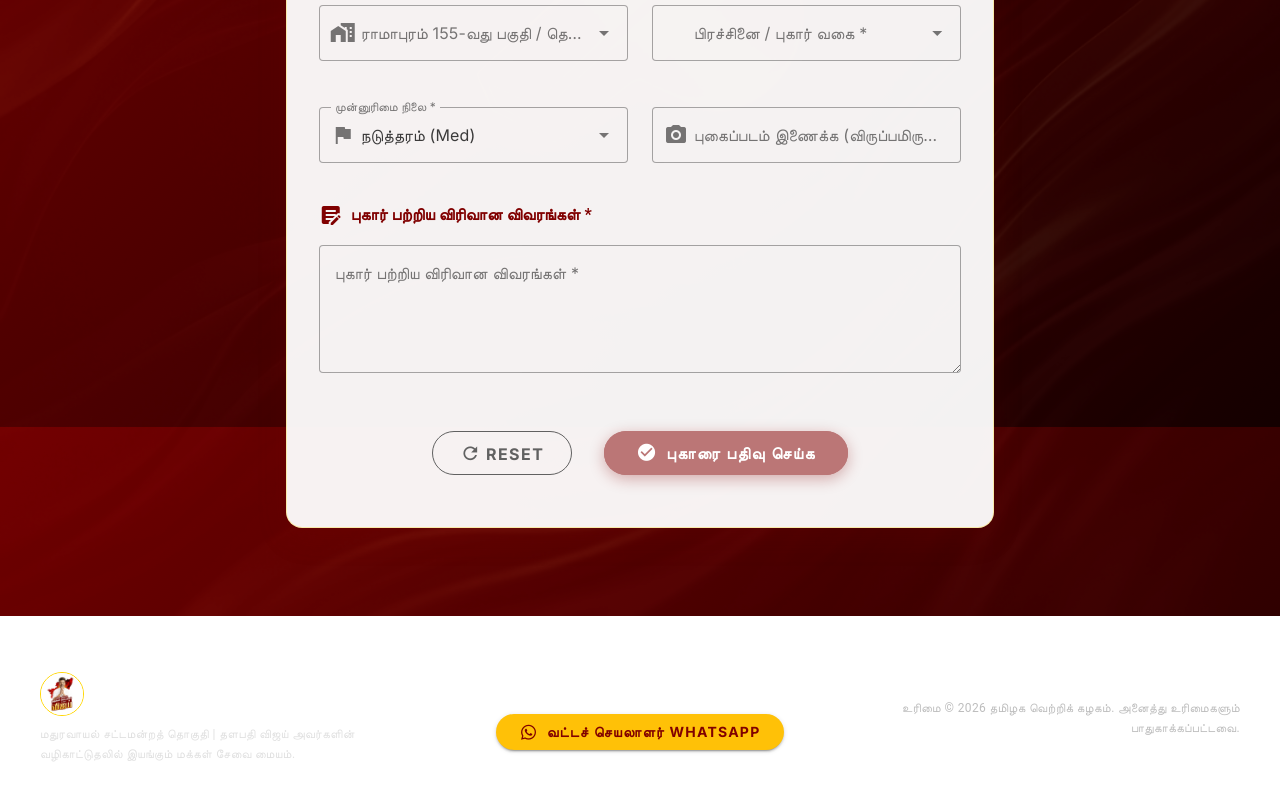
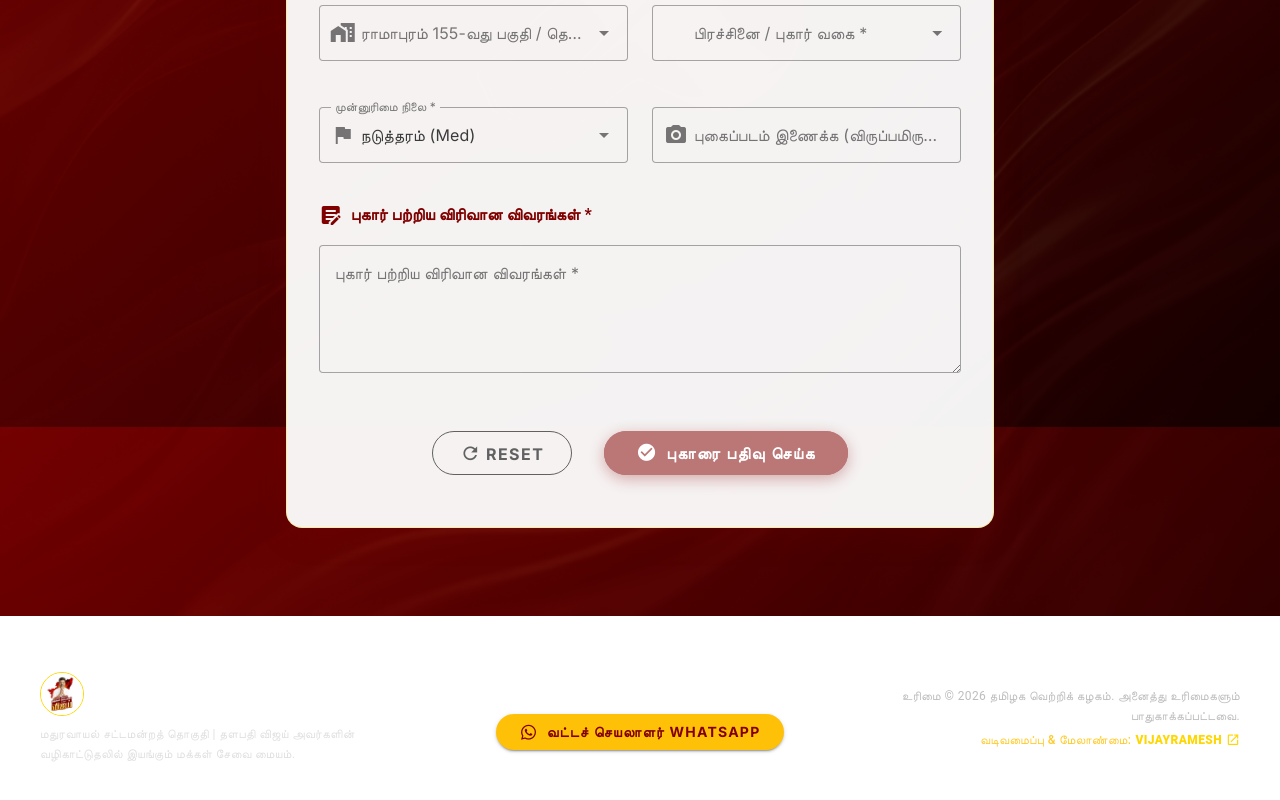
Before and after one commit to Vijayramesh26/tvk-155part, a Vue app: page / in a window 1280 px wide. Shown: the part 578-1378 px from the top of the page. Built offline with nearby package versions, Linux system fonts and the light colour scheme; a web font is replaced by a local one.

Commit message:
feat(155part): add premium bilingual developer credit in footer linking to rameshvijay portfolio with dynamic gold glow hover effect

```diff
--- a/src/App.vue
+++ b/src/App.vue
@@ -116,8 +116,15 @@
               {{ t.app.footer.secretaryWa }}
             </v-btn>
           </v-col>
-          <v-col cols="12" md="4" class="text-md-right text-caption text-grey-lighten-1">
-            <div>{{ t.app.footer.copyright }}</div>
+          <v-col cols="12" md="4" class="text-md-right text-caption text-grey-lighten-1 my-auto">
+            <div class="mb-1">{{ t.app.footer.copyright }}</div>
+            <div class="d-flex align-center justify-md-end text-amber-lighten-1 font-weight-medium mt-1">
+              <span>{{ t.app.footer.developedBy }}</span>
+              <a href="https://rameshvijay-portfolio.web.app/" target="_blank" class="text-gold font-weight-black ml-1 text-decoration-none developer-link d-flex align-center">
+                {{ t.app.footer.developerName }}
+                <v-icon size="14" class="ml-1">mdi-open-in-new</v-icon>
+              </a>
+            </div>
           </v-col>
         </v-row>
       </v-container>
@@ -237,4 +244,14 @@ export default {
 .fade-leave-to {
   opacity: 0;
 }
+
+.developer-link {
+  transition: all 0.3s ease;
+}
+
+.developer-link:hover {
+  text-decoration: underline !important;
+  opacity: 0.9;
+  filter: drop-shadow(0 0 8px rgba(255, 215, 0, 0.6));
+}
 </style>
--- a/src/translations.js
+++ b/src/translations.js
@@ -20,6 +20,8 @@ export const translations = {
         emergency: "அவசர தொடர்புகளுக்கு:",
         secretaryWa: "வட்டச் செயலாளர் WhatsApp",
         copyright: "உரிமை © 2026 தமிழக வெற்றிக் கழகம். அனைத்து உரிமைகளும் பாதுகாக்கப்பட்டவை.",
+        developedBy: "வடிவமைப்பு & மேலாண்மை:",
+        developerName: "VIJAYRAMESH",
       },
     },
     register: {
@@ -175,6 +177,8 @@ export const translations = {
         emergency: "For Emergency Contact:",
         secretaryWa: "Ward Secretary WhatsApp",
         copyright: "Copyright © 2026 Tamilaga Vettri Kazhagam. All rights reserved.",
+        developedBy: "Developed & Managed by:",
+        developerName: "VIJAYRAMESH",
       },
     },
     register: {
```
